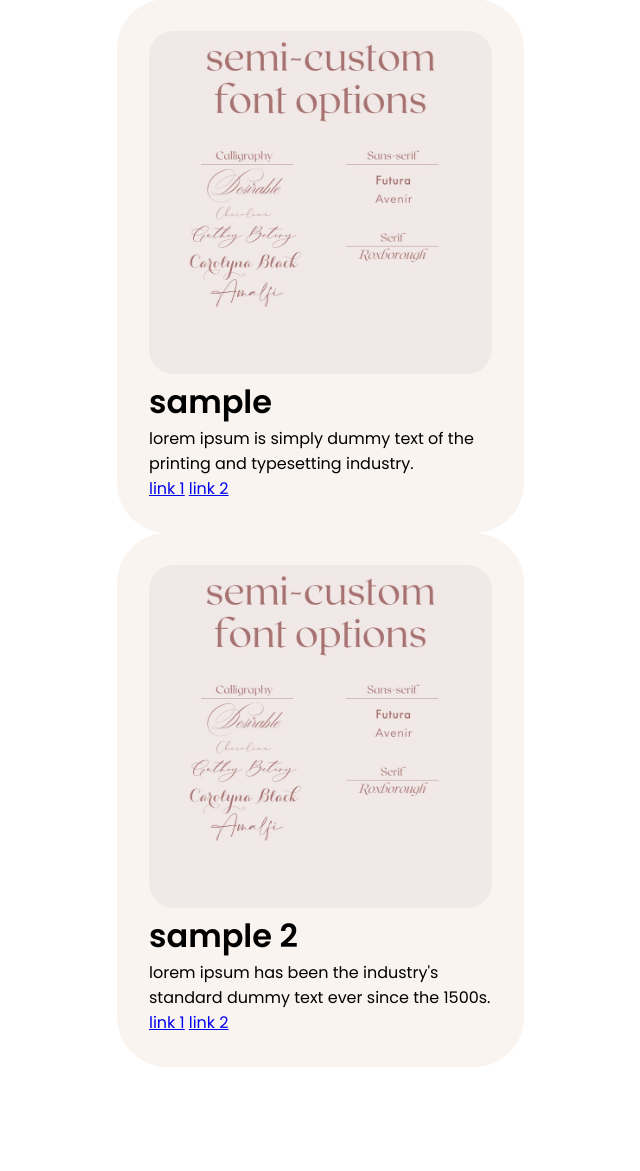
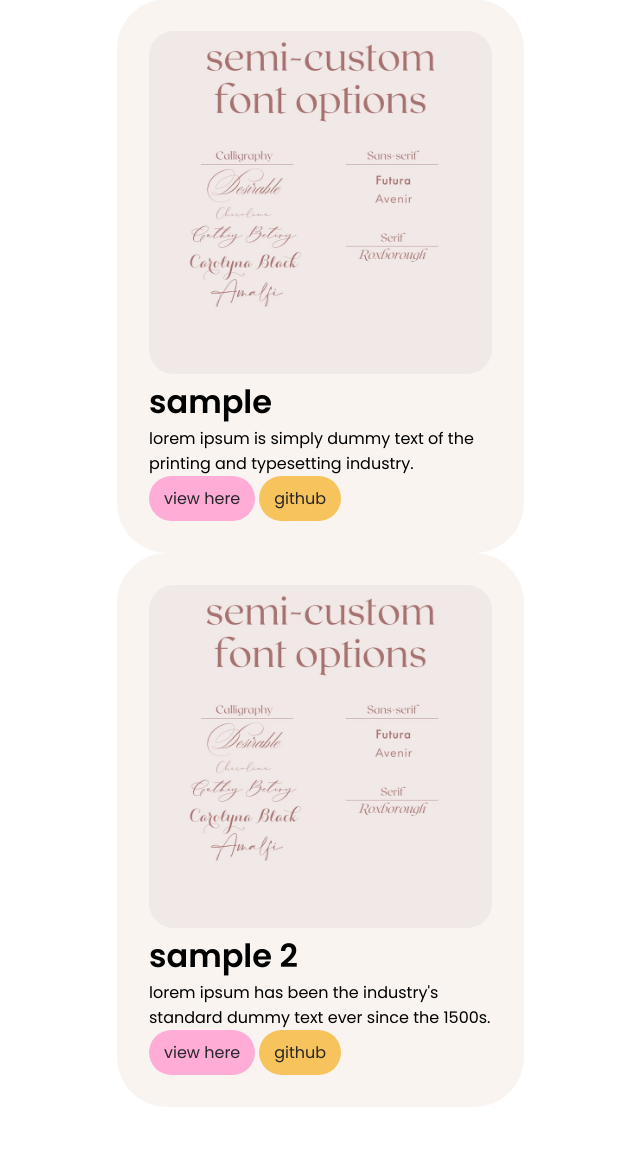
Before and after one commit to sdbsalta/portfolio, a Django app: page / in a window 1280 px wide. Shown: the part 498-1669 px from the top of the page, without its empty margins (94-734 px from the left). Before the commit the page ends 1565 px from the top, so only its background shows below. Run offline with Django 5.2, Linux system fonts and the light colour scheme; data comes from the database, SQL or seed files in the repository.

Commit message:
added hover colors

```diff
--- a/portfolio/templates/components/card.html
+++ b/portfolio/templates/components/card.html
@@ -30,6 +30,31 @@
         text-align: left;
     }
 
+    .card .button {
+        display: inline-block;
+        padding: 10px 15px;
+        color: var(--black);
+        text-decoration: none;
+        border-radius: 100px;
+        text-align: center;
+    }
+
+    .card .button.link-1 {
+        background-color: var(--pink);
+    }
+
+    .card .button.link-2 {
+        background-color: var(--yellow);
+    }
+
+    .card .button.link-1:hover {
+        background-color: #cc8aac;
+    }
+
+    .card .button.link-2:hover {
+        background-color: #c59c4a;
+    }
+
 </style>
 <div class="card">
     <img src="{{ project.image.url }}" alt="{{ project.project_name }}">
@@ -37,10 +62,10 @@
         <h2 class="project-name">{{ project.project_name }}</h2>
         <p class="description">{{ project.description }}</p>
         {% if project.link_1 %}
-            <a href="{{ project.link_1 }}" target="_blank">Link 1</a>
+            <a class="button link-1" href="{{ project.link_1 }}" target="_blank">view here</a>
         {% endif %}
         {% if project.link_2 %}
-            <a href="{{ project.link_2 }}" target="_blank">Link 2</a>
+            <a class="button link-2" href="{{ project.link_2 }}" target="_blank">github</a>
         {% endif %}
     </div>
 </div>
```
